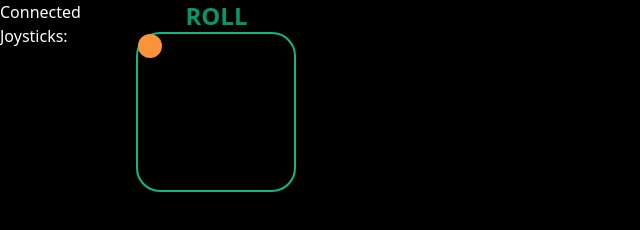
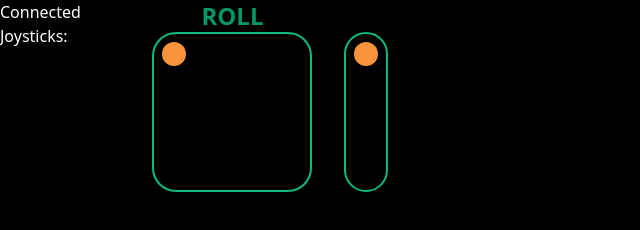
Before and after one commit to sam-leenderts/JoystickOverlay, a plain HTML site: page index.html in a window 1280 px wide. Shown: the whole page, without its empty margins (0-640 px from the left). Drawn offline with nearby package versions, Linux system fonts and the light colour scheme.

Commit message:
basic josystick and throttle axes

```diff
--- a/index.html
+++ b/index.html
@@ -23,19 +23,25 @@
 
 
     </div>
-    <overlay class="flex flex-col w-full h-fit">
-      <div>
+    <overlay class="w-full h-fit flex items-end">
+
+
+      <joystick class="mx-4 flex flex-col">
         <h1 class="text-emerald-600 font-semibold text-2xl text-center w-40">ROLL</h1>
+        <outer class="p-5 border-solid border-emerald-500 border-2 rounded-3xl w-40 h-40">
+          <inner id="firstbox" class="relative block  w-full h-full ">
+            <dot id="dotone" class="absolute w-6 h-6 -translate-x-3 -translate-y-3 block rounded-full bg-orange-400"></dot>
+          </inner>
+        </outer>
+      </joystick>
 
-      </div>
-      <div class="p-3 border-solid border-emerald-500 border-2 rounded-3xl w-40 h-40">
-        <box id="firstbox" class="relative block  w-full h-full ">
-
-          <dot id="dotone" class="w-6 h-6 -translate-x-3 -translate-y-3 block rounded-full bg-orange-400 absolute"></dot>
-
-        </box>
-      </div>
-
+      <throttle class="mx-4 flex">
+        <outer class="p-5 border-solid border-emerald-500 border-2 rounded-3xl w-fit h-40">
+          <inner id="firstbox" class="relative block  w-full h-full ">
+            <dot id="dottwo" class="absolute w-6 h-6 -translate-x-3 -translate-y-3 block rounded-full bg-orange-400"></dot>
+          </inner>
+        </outer>
+      </throttle>
     </overlay>
   </body>
   <script>
@@ -43,13 +49,16 @@
     let refreshRate = 1000;
    window.addEventListener("gamepadconnected", (e) => {
     document.getElementById("Joysticks").innerHTML = "Gamepad connected " + e.gamepad.id;
+
+
    });
    // After looking at the docs a bit more this is super unsafe way of doing this need to review - https://developer.mozilla.org/en-US/docs/Web/API/Gamepad_API/Using_the_Gamepad_API
 
    function getAxes()
    {
     var roll =  49.5 * (navigator.getGamepads()[0].axes[0] + 1);
-    var pitch = 49.5 * (navigator.getGamepads()[0].axes[1] + 1);;
+    var pitch = 49.5 * (navigator.getGamepads()[0].axes[1] + 1);
+    var throttle = 49.5 * (navigator.getGamepads()[1].axes[2] + 1)
     document.getElementById("Axes").innerHTML =
     "refresh rate: "+ Math.abs(refreshRate) +
     " hz <br> delay: " + Math.abs(1000 / refreshRate) +
@@ -57,6 +66,8 @@
     " <br> pitch: " + Math.ceil(pitch);
     document.getElementById("dotone").style.left = roll+"%";
     document.getElementById("dotone").style.top = pitch+"%";
+    document.getElementById("dottwo").style.top = throttle+"%";
+    //console.log(navigator.getGamepads()[1].axes);
    }
    setInterval(getAxes, Math.abs(1000 / refreshRate));
  </script>
```
